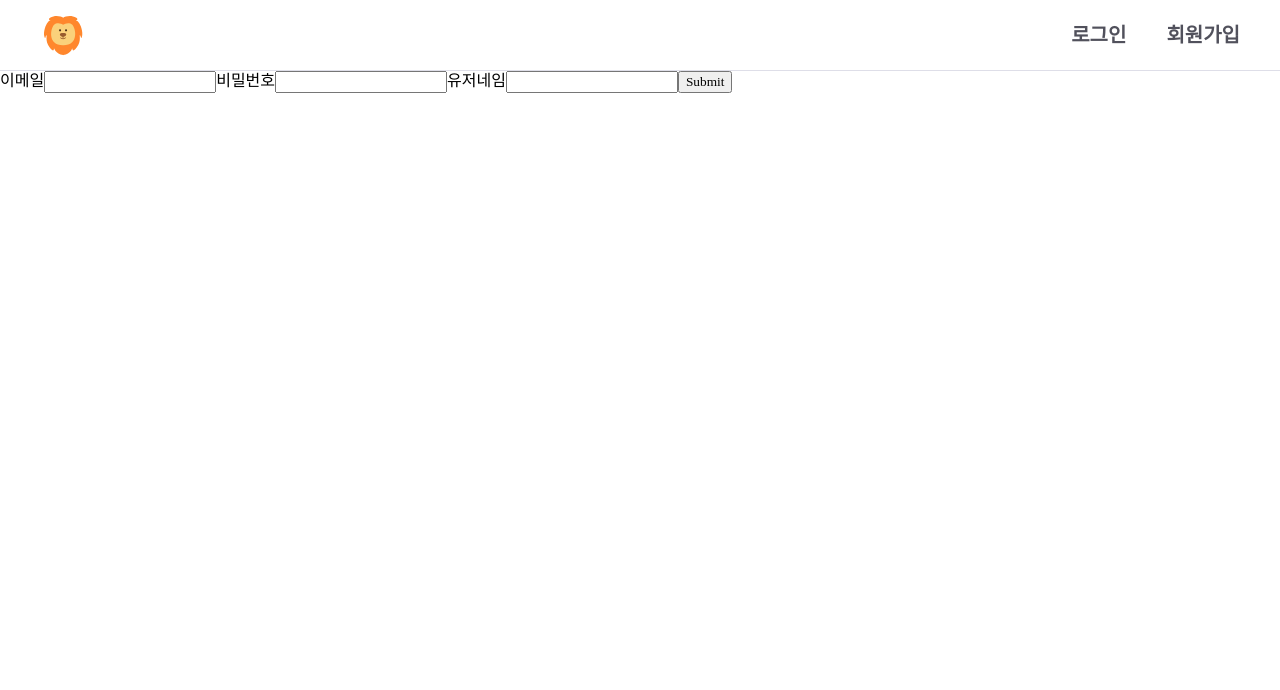
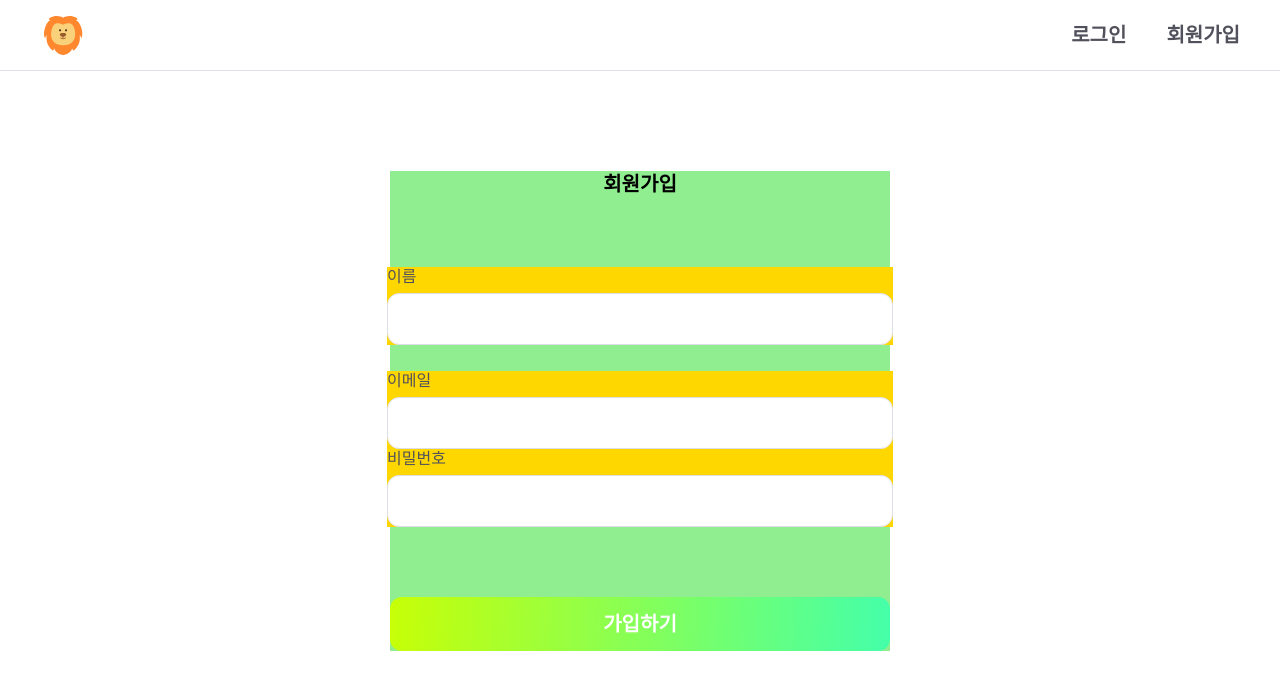
Before and after one commit to zzzzzuuuuu/likelion-TS-week3, a React (Create React App) app: page /register in a window 1280 px wide. Shown: the top 690 px of the page. Built offline with nearby package versions, Linux system fonts and the light colour scheme; a web font is replaced by a local one.

Commit message:
feat: 로그인 및 회원가입 ui 구현

```diff
--- a/src/pages/Login/index.tsx
+++ b/src/pages/Login/index.tsx
@@ -3,6 +3,9 @@ import { SubmitHandler, useForm } from 'react-hook-form';
 import { useNavigate } from 'react-router-dom';
 import useSWRMutation from 'swr/mutation';
 import { postFetcher } from '../../api/fetcher';
+import styled from 'styled-components';
+import Input from '../../ds/components/Input';
+import Button from '../../ds/components/Button';
 
 export interface LoginFormValues {
   email: string;
@@ -37,16 +40,46 @@ const Login = () => {
   };
 
   return (
-    <form onSubmit={handleSubmit(onSubmit)}>
-      <label>이메일</label>
-      <input type="email" {...register('email', { required: true })} />
-      {errors.email && <span>필수 입력 항목입니다.</span>}
-      <label>비밀번호</label>
-      <input type="password" {...register('password', { required: true })} />
-      {errors.password && <span>필수 입력 항목입니다.</span>}
-      <input type="submit" />
-    </form>
+    <Container>
+      <LoginContainer>
+        <LoginTitle>로그인</LoginTitle>
+        <form onSubmit={handleSubmit(onSubmit)}>
+          <Input>이메일</Input>
+          <Input>비밀번호</Input>
+          {/*  <label>이메일</label>*/}
+          {/*  <input type="email" {...register('email', { required: true })} />*/}
+          {/*  {errors.email && <span>필수 입력 항목입니다.</span>}*/}
+          {/*  <label>비밀번호</label>*/}
+          {/*  <input*/}
+          {/*    type="password"*/}
+          {/*    {...register('password', { required: true })}*/}
+          {/*  />*/}
+          {/*  {errors.password && <span>필수 입력 항목입니다.</span>}*/}
+          {/*  <input type="submit" />*/}
+        </form>
+        <Button>로그인</Button>
+      </LoginContainer>
+    </Container>
   );
 };
 
 export default Login;
+
+const Container = styled.div`
+  display: flex;
+  justify-content: center;
+`;
+
+const LoginContainer = styled.div`
+  display: flex;
+  margin-top: 100px;
+  background-color: lightgreen;
+  width: 500px;
+  flex-direction: column;
+  align-items: center;
+`;
+
+const LoginTitle = styled.p`
+  ${({ theme }) => theme.typography.title1};
+  padding-bottom: 70px;
+`;
--- a/src/pages/Register/index.tsx
+++ b/src/pages/Register/index.tsx
@@ -3,6 +3,9 @@ import { SubmitHandler, useForm } from 'react-hook-form';
 import { useNavigate } from 'react-router-dom';
 import useSWRMutation from 'swr/mutation';
 import { postFetcher } from '../../api/fetcher';
+import styled from 'styled-components';
+import Input from '../../ds/components/Input';
+import Button from '../../ds/components/Button';
 
 export interface RegisterFormValues {
   email: string;
@@ -39,19 +42,47 @@ const Register = () => {
   };
 
   return (
-    <form onSubmit={handleSubmit(onSubmit)}>
-      <label>이메일</label>
-      <input type="email" {...register('email', { required: true })} />
-      {errors.email && <span>필수 입력 항목입니다.</span>}
-      <label>비밀번호</label>
-      <input type="password" {...register('password', { required: true })} />
-      {errors.password && <span>필수 입력 항목입니다.</span>}
-      <label>유저네임</label>
-      <input type="text" {...register('username', { required: true })} />
-      {errors.username && <span>필수 입력 항목입니다.</span>}
-      <input type="submit" />
-    </form>
+    <Container>
+      <RegisterContainer>
+        <RegisterTitle>회원가입</RegisterTitle>
+        <form onSubmit={handleSubmit(onSubmit)}>
+          <Input>이름</Input>
+          <Input>이메일</Input>
+          <Input>비밀번호</Input>
+          {/*<label>이메일</label>*/}
+          {/*<input type="email" {...register('email', { required: true })} />*/}
+          {/*{errors.email && <span>필수 입력 항목입니다.</span>}*/}
+          {/*<label>비밀번호</label>*/}
+          {/*<input type="password" {...register('password', { required: true })} />*/}
+          {/*{errors.password && <span>필수 입력 항목입니다.</span>}*/}
+          {/*<label>유저네임</label>*/}
+          {/*<input type="text" {...register('username', { required: true })} />*/}
+          {/*{errors.username && <span>필수 입력 항목입니다.</span>}*/}
+          {/*<input type="submit" />*/}
+        </form>
+        <Button>가입하기</Button>
+      </RegisterContainer>
+    </Container>
   );
 };
 
 export default Register;
+
+const Container = styled.div`
+  display: flex;
+  justify-content: center;
+`;
+
+const RegisterContainer = styled.div`
+  display: flex;
+  margin-top: 100px;
+  background-color: lightgreen;
+  width: 500px;
+  flex-direction: column;
+  align-items: center;
+`;
+
+const RegisterTitle = styled.p`
+  ${({ theme }) => theme.typography.title1};
+  padding-bottom: 70px;
+`;
```
